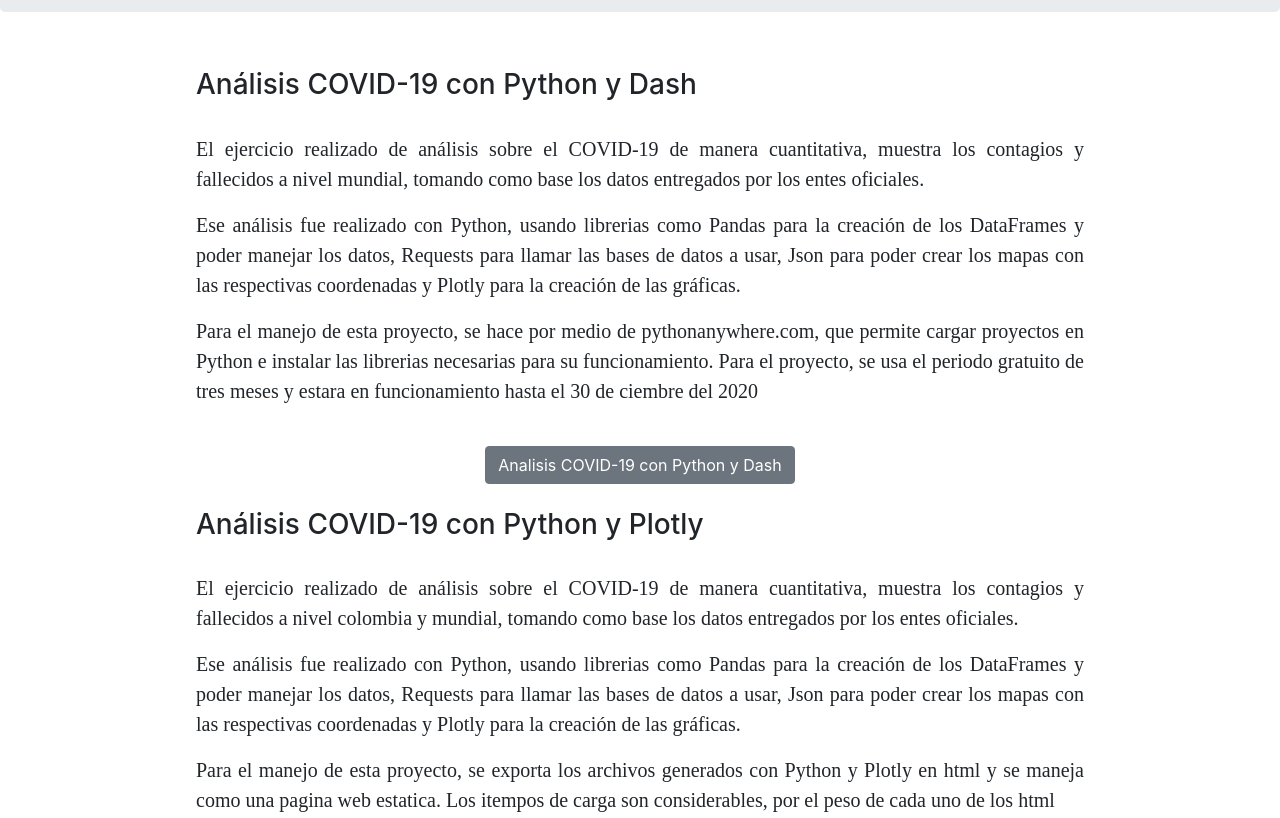
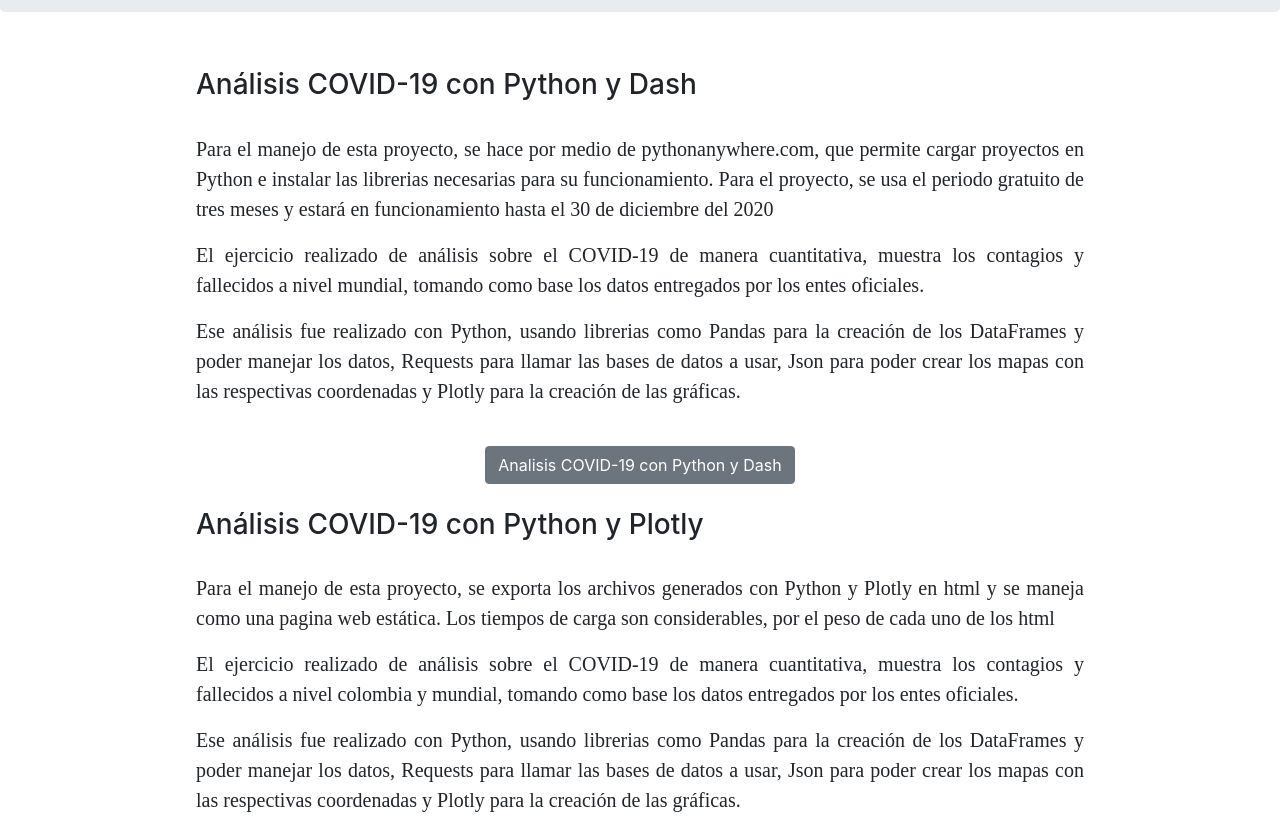
Before and after one commit to andresmtr/Andres_Triana_HV, a plain HTML site: page Proyectos.html in a window 1280 px wide. Shown: the part 220-1038 px from the top of the page. Drawn offline with nearby package versions, Linux system fonts and the light colour scheme; a web font is replaced by a local one.

Commit message:
commit-8-10-2020-9:45

```diff
--- a/Proyectos.html
+++ b/Proyectos.html
@@ -49,14 +49,14 @@
       <div class="container">
 
         <h3 class="left_world">Análisis COVID-19 con Python y Dash</h3><br>
+        <p>Para el manejo de esta proyecto, se hace por medio de pythonanywhere.com, que permite cargar proyectos en Python e instalar las librerias necesarias para su funcionamiento.
+          Para el proyecto, se usa el periodo gratuito de tres meses y estará en funcionamiento hasta el 30 de diciembre del 2020
+        </p>
         <p>El ejercicio realizado de análisis sobre el COVID-19 de manera cuantitativa, muestra los contagios y fallecidos a nivel mundial, tomando como base los datos entregados
           por los entes oficiales.
         </p>
         <p>Ese análisis fue realizado con Python, usando librerias como Pandas para la creación de los DataFrames y poder manejar los datos, Requests para llamar las bases de datos a usar,
           Json para poder crear los mapas con las respectivas coordenadas y Plotly para la creación de las gráficas.
-        </p>
-        <p>Para el manejo de esta proyecto, se hace por medio de pythonanywhere.com, que permite cargar proyectos en Python e instalar las librerias necesarias para su funcionamiento.
-          Para el proyecto, se usa el periodo gratuito de tres meses y estara en funcionamiento hasta el 30 de ciembre del 2020
         </p>
         <br>
         <div class="row">
@@ -68,14 +68,14 @@
 
 
           <h3 class="left_world">Análisis COVID-19 con Python y Plotly</h3><br>
+            <p>Para el manejo de esta proyecto, se exporta los archivos generados con Python y Plotly en html y se maneja como una pagina web estática. Los tiempos de carga son considerables,
+            por el peso de cada uno de los html
+            </p>
             <p>El ejercicio realizado de análisis sobre el COVID-19 de manera cuantitativa, muestra los contagios y fallecidos a nivel colombia y mundial, tomando como base los datos entregados
               por los entes oficiales.
             </p>
             <p>Ese análisis fue realizado con Python, usando librerias como Pandas para la creación de los DataFrames y poder manejar los datos, Requests para llamar las bases de datos a usar,
               Json para poder crear los mapas con las respectivas coordenadas y Plotly para la creación de las gráficas.
-            </p>
-            <p>Para el manejo de esta proyecto, se exporta los archivos generados con Python y Plotly en html y se maneja como una pagina web estatica. Los itempos de carga son considerables,
-              por el peso de cada uno de los html
             </p>
             <br>
             <div class="row">
```
